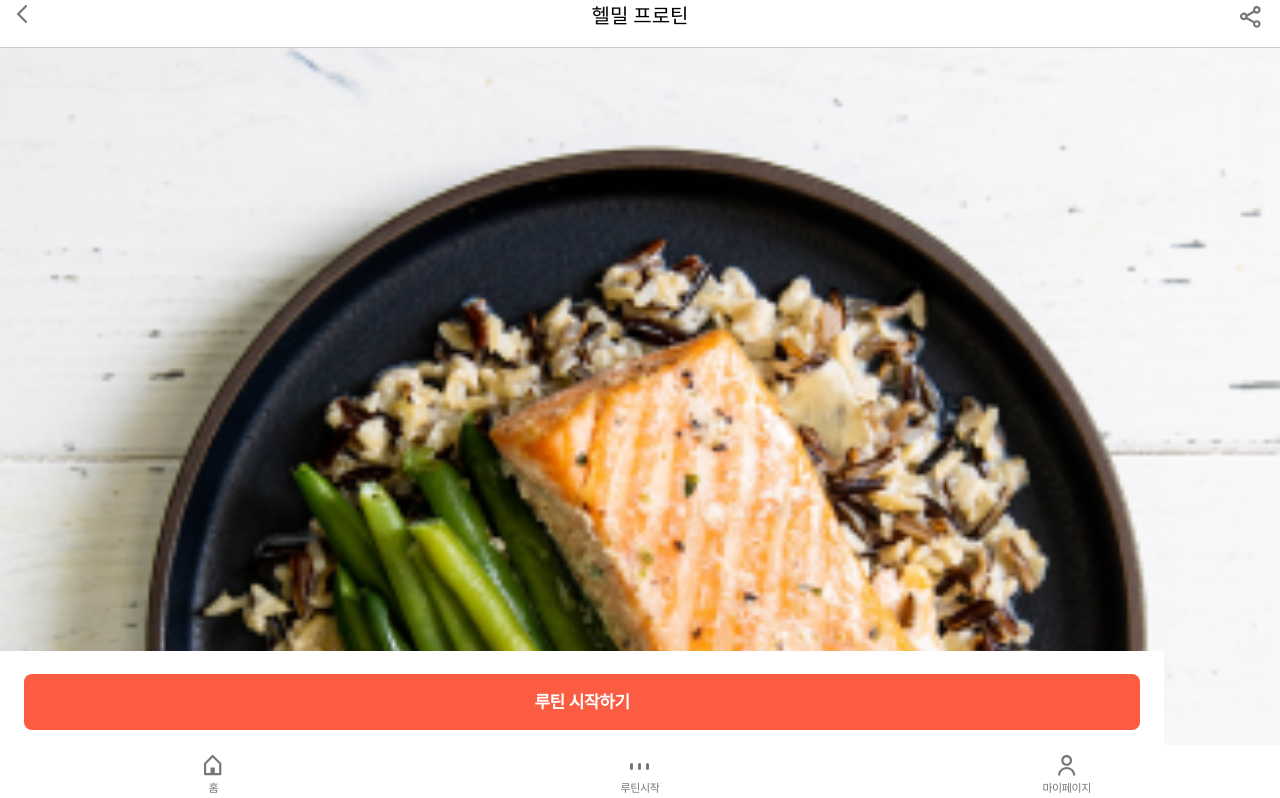
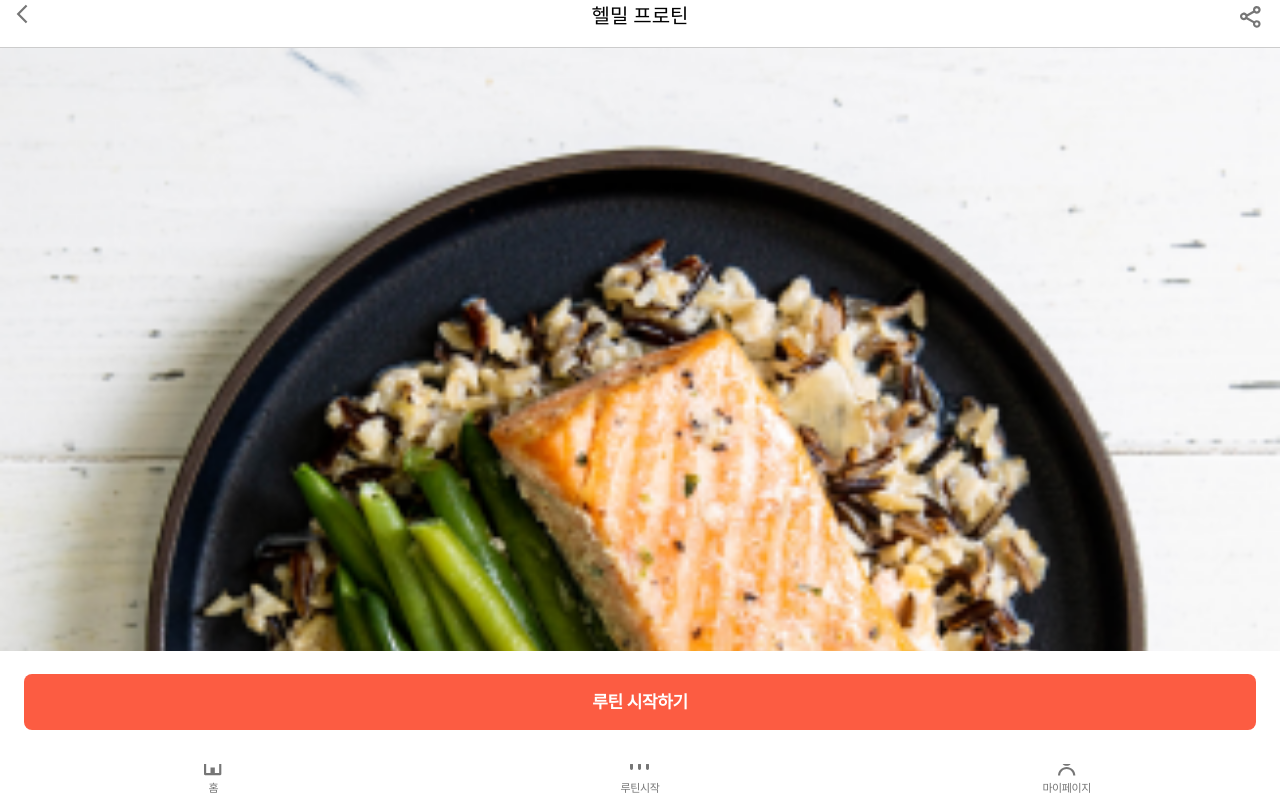
Before and after one commit to dongwonnn/helmeal, a React (Create React App) app: page /helmeal/detail in a window 1280 px wide. Shown: the top 798 px of the page. Built offline with nearby package versions, Linux system fonts and the light colour scheme.

Commit message:
[#11] Update SubscribeOptinPage

```diff
--- a/src/components/App.js
+++ b/src/components/App.js
@@ -6,6 +6,7 @@ import LoginPage from '../pages/LoginPage';
 import DetailPage from '../pages/DetailPage';
 import ProfilePage from '../pages/ProfilePage';
 import SubscribePage from '../pages/SubscribePage';
+import SubscribeOptionPage from '../pages/SubscribeOptionPage';
 import './App.scss';
 
 const App = () => {
@@ -13,6 +14,7 @@ const App = () => {
     <>
       <Switch>
         <Route path="/login" component={LoginPage} />
+        <Route path="/subscribe-option" component={SubscribeOptionPage} />
         <Route path="/subscribe" component={SubscribePage} />
         <>
           <NavBar />
--- /dev/null
+++ b/src/components/Common/Button.js
@@ -0,0 +1,12 @@
+import React from 'react';
+import './Button.scss';
+
+const Button = ({ children }) => {
+  return (
+    <div className="Button">
+      <p>{children}</p>
+    </div>
+  );
+};
+
+export default Button;
--- a/src/components/Common/StartRoutine.scss
+++ b/src/components/Common/Button.scss
@@ -1,10 +1,7 @@
-.StartRoutineContainer {
+.Button {
   display: block;
-  width: 87.2%;
-  position: fixed;
-  bottom: 53px;
   background-color: white;
-  padding: 23px 24px 17px 24px;
+  padding: 23px 24px 34px 24px;
 
   p {
     background-color: #fc5c42;
--- a/src/pages/DetailPage.js
+++ b/src/pages/DetailPage.js
@@ -13,15 +13,15 @@ import SelectMenu from '../components/Detail/SelectMenu';
 import DetailBackground from '../components/Detail/DetailBackground';
 
 import './DetailPage.scss';
-import StartRoutine from '../components/Common/StartRoutine';
 import MealCategories from '../components/Detail/MealCategories';
+import Button from '../components/Common/Button';
+import { Link } from 'react-router-dom';
 
 const DetailPage = () => {
   const [isMeal, setIsMeal] = useState(true);
 
   return (
     <div className="DetaiPageContainer">
-      <StartRoutine />
       <Header>
         <LeftIcon />
         <h3>헬밀 프로틴</h3>
@@ -41,6 +41,11 @@ const DetailPage = () => {
       ) : (
         <SnackMenus />
       )}
+      <div className="ButtonContainer">
+        <Link to="/subscribe-option">
+          <Button>루틴 시작하기</Button>
+        </Link>
+      </div>
     </div>
   );
 };
--- a/src/pages/DetailPage.scss
+++ b/src/pages/DetailPage.scss
@@ -1,3 +1,9 @@
 .DetaiPageContainer {
   padding-bottom: 108.85spx;
+
+  .ButtonContainer {
+    width: 100%;
+    position: fixed;
+    bottom: 36.2px;
+  }
 }
--- /dev/null
+++ b/src/pages/SubscribeOptionPage.js
@@ -0,0 +1,47 @@
+import React, { useState } from 'react';
+import SubscribeDropdown from '../components/Subscribe/SubscribeDropdown';
+import OrderInfos from '../components/Subscribe/OrderInfos';
+import TotalPay from '../components/Subscribe/TotalPay';
+import Header from '../components/Common/Header';
+import { ReactComponent as LeftIcon } from '../assets/images/LeftIcon.svg';
+import './SubscribeOptionPage.scss';
+import Button from '../components/Common/Button';
+import { Link } from 'react-router-dom';
+
+const SubscribeOptionPage = () => {
+  const [canSelectOption, setCanSelectOption] = useState(true);
+
+  return (
+    <div className="SubscribeOptionPage">
+      {canSelectOption ? (
+        <>
+          <Header>
+            <LeftIcon />
+            <h3>구독 옵션 선택</h3>
+            <p></p>
+          </Header>
+          <SubscribeDropdown setCanSelectOption={setCanSelectOption} />
+        </>
+      ) : (
+        <>
+          <Header>
+            <LeftIcon />
+            <h3>구독 옵션 선택</h3>
+            <p>선택취소</p>
+          </Header>
+          <div className="OrderInfoContainer">
+            <OrderInfos />
+            <TotalPay />
+          </div>
+          <div className="ButtonContainer">
+            <Link to="/subscribe">
+              <Button>바로 구매</Button>
+            </Link>
+          </div>
+        </>
+      )}
+    </div>
+  );
+};
+
+export default SubscribeOptionPage;
--- /dev/null
+++ b/src/pages/SubscribeOptionPage.scss
@@ -0,0 +1,10 @@
+.SubscribeOptionPage {
+  .OrderInfoContainer {
+    padding: 24px;
+  }
+  .ButtonContainer {
+    width: 100%;
+    position: fixed;
+    bottom: 0;
+  }
+}
--- a/src/pages/SubscribePage.js
+++ b/src/pages/SubscribePage.js
@@ -1,42 +1,7 @@
-import React, { useState } from 'react';
-import SubscribeDropdown from '../components/Subscribe/SubscribeDropdown';
-import OrderInfos from '../components/Subscribe/OrderInfos';
-import TotalPay from '../components/Subscribe/TotalPay';
-import Header from '../components/Common/Header';
-import { ReactComponent as LeftIcon } from '../assets/images/LeftIcon.svg';
-import './SubscribePage.scss';
-import StartRoutine from '../components/Common/StartRoutine';
+import React from 'react';
 
 const SubscribePage = () => {
-  const [canSelectOption, setCanSelectOption] = useState(true);
-
-  return (
-    <div className="SubscribePage">
-      {canSelectOption ? (
-        <>
-          <Header>
-            <LeftIcon />
-            <h3>구독 옵션 선택</h3>
-            <p></p>
-          </Header>
-          <SubscribeDropdown setCanSelectOption={setCanSelectOption} />
-        </>
-      ) : (
-        <>
-          <Header>
-            <LeftIcon />
-            <h3>구독 옵션 선택</h3>
-            <p>선택취소</p>
-          </Header>
-          <div className="OrderInfoContainer">
-            <OrderInfos />
-            <TotalPay />
-          </div>
-          <StartRoutine />
-        </>
-      )}
-    </div>
-  );
+  return <div>구독하기</div>;
 };
 
 export default SubscribePage;
--- a/src/pages/SubscribePage.scss
+++ /dev/null
@@ -1,5 +0,0 @@
-.SubscribePage {
-  .OrderInfoContainer {
-    padding: 24px;
-  }
-}
```
